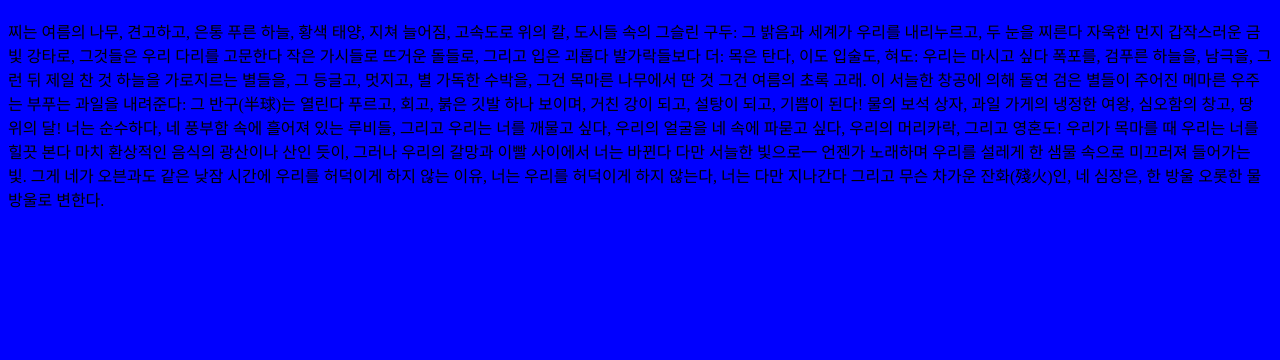
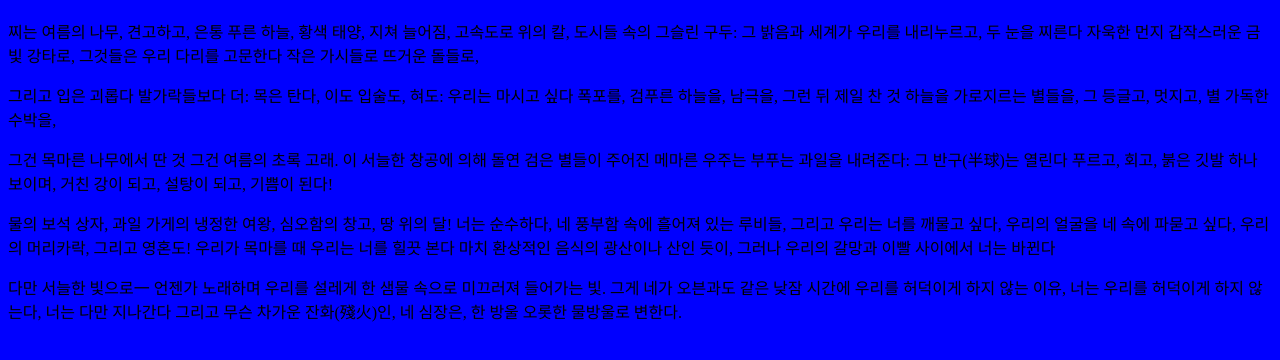
Before and after one commit to dlwltn0218/myweb, a plain HTML site: page index.html in a window 1280 px wide. Shown: the part 70-430 px from the top of the page. Drawn offline with Linux system fonts and the light colour scheme.

Commit message:
subak.html

```diff
--- a/index.html
+++ b/index.html
@@ -41,9 +41,9 @@
 그것들은 우리 다리를
 고문한다
 작은 가시들로
-뜨거운 돌들로,
+뜨거운 돌들로,</p>
 
-그리고 입은
+<p>그리고 입은
 괴롭다
 발가락들보다 더:
 목은
@@ -59,9 +59,9 @@
 하늘을 가로지르는
 별들을,
 그 등글고, 멋지고,
-별 가독한 수박을,
+별 가독한 수박을,</p>
 
-그건 목마른 나무에서 딴 것
+<p>그건 목마른 나무에서 딴 것
 그건 여름의 초록 고래.
 이 서늘한 창공에 의해
 돌연
@@ -75,9 +75,9 @@
 깃발 하나 보이며,
 거친 강이  되고,
 설탕이 되고,
-기쁨이 된다!
+기쁨이 된다!</p>
 
-물의 보석 상자,
+<p>물의 보석 상자,
 과일 가게의 냉정한
 여왕,
 심오함의
@@ -102,9 +102,9 @@
 광산이나 산인 듯이,
 그러나
 우리의 갈망과 이빨 사이에서
-너는 바뀐다
+너는 바뀐다</p>
 
-다만
+<p>다만
 서늘한 빛으로一
 언젠가 노래하며
 우리를 설레게 한
```
